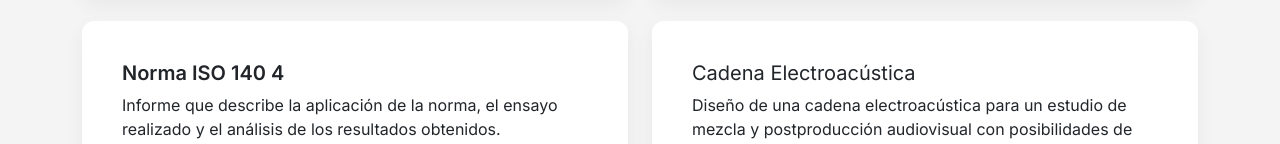
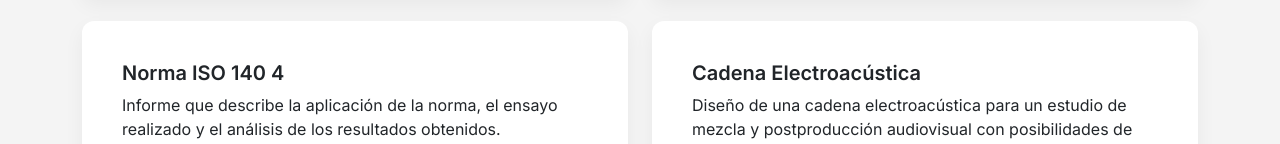
Before and after one commit to Ariana-R99/Portafolio-Digital-Ariana-Ramirez, a plain HTML site: page index.html in a window 1280 px wide. Shown: the part 485-629 px from the top of the page. Drawn offline with nearby package versions, Linux system fonts and the light colour scheme.

Commit message:
edicion 1era version

```diff
--- a/index.html
+++ b/index.html
@@ -114,7 +114,7 @@
                 <div class="col-md-6 d-flex">
                     <div class="card p-4">
                         <div class="card-body d-flex flex-column">
-                            <h5 class="card-title">Cadena Electroacústica</h5>
+                            <h5 class="card-title"><b>Cadena Electroacústica</b></h5>
                             <p class="card-text flex-grow-1">
                                 Diseño de una cadena electroacústica para un estudio de mezcla y postproducción audiovisual con posibilidades de expansión y escalabilidad hacia grabación y adición de componentes.
                             </p>
```
